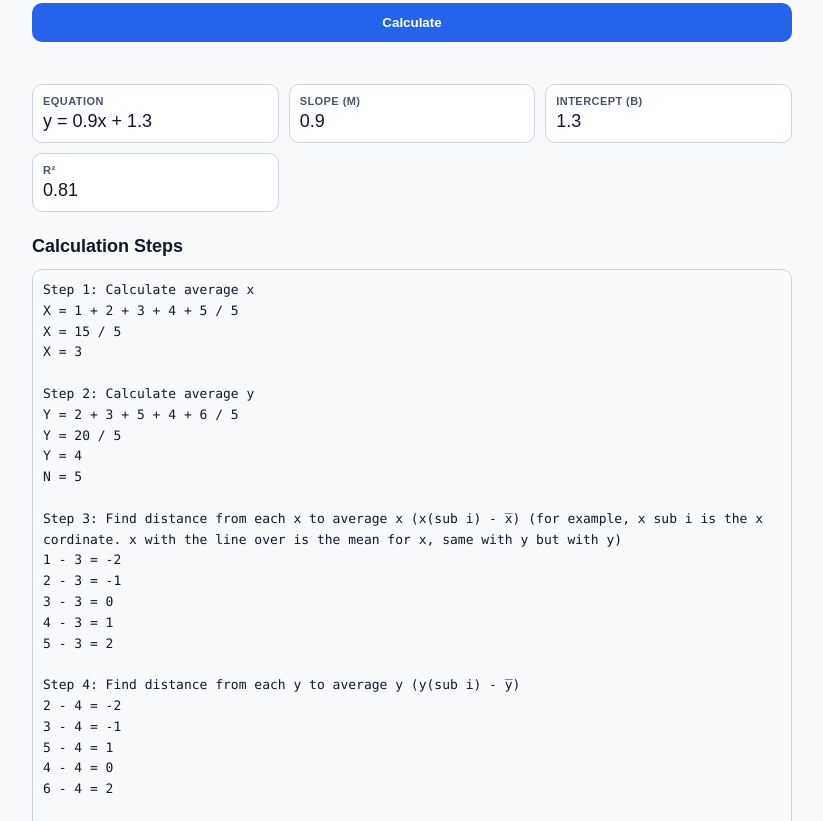
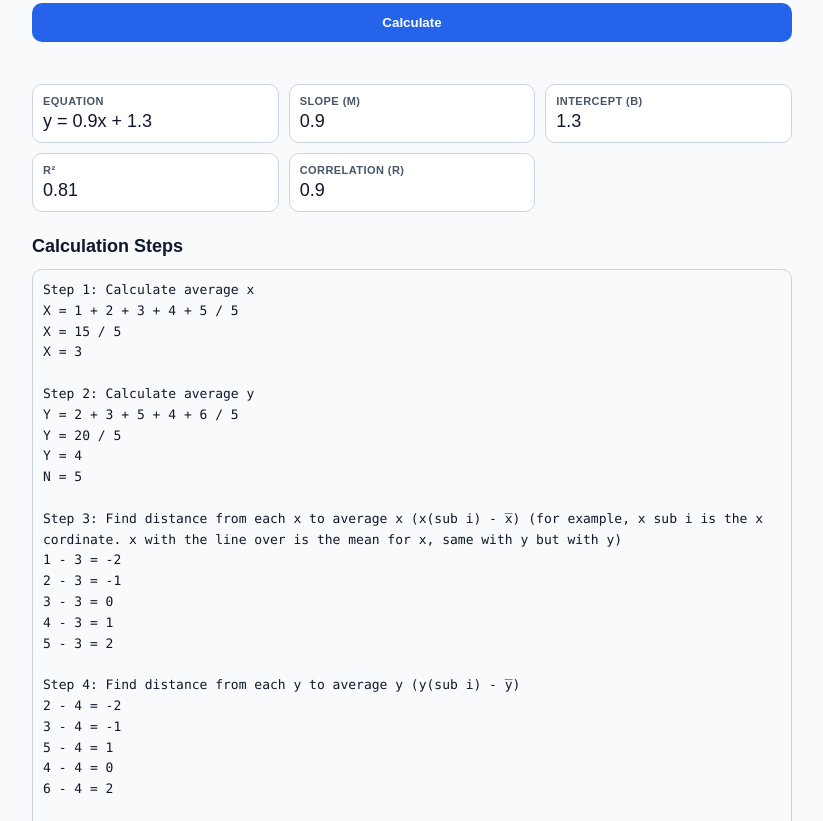
Before and after one commit to Aaronwithcs50/blepblorp, a plain HTML site: page index.html in a window 1280 px wide. Shown: the part 299-1120 px from the top of the page, without its empty margins (228-1051 px from the left). Drawn offline with Linux system fonts and the light colour scheme.

Commit message:
Fix best-fit step math and add correlation coefficient

```diff
--- a/index.html
+++ b/index.html
@@ -125,6 +125,10 @@
           <div class="label">R²</div>
           <div class="value" id="rSquared">-</div>
         </article>
+        <article class="card">
+          <div class="label">Correlation (r)</div>
+          <div class="value" id="correlation">-</div>
+        </article>
       </section>
 
       <section id="steps" style="margin-top: 24px; display: none;">
@@ -139,6 +143,7 @@
             <div><strong>m</strong> = slope (how steep the line is)</div>
             <div><strong>b</strong> = intercept (where the line crosses the y-axis)</div>
             <div><strong>R²</strong> = how well the line fits the data (closer to 1 is better)</div>
+            <div><strong>r</strong> = correlation coefficient (between -1 and 1)</div>
             <div><strong>Σ</strong> = sum (total when you add everything up)</div>
             <div><strong>÷</strong> = divide</div>
           </div>
@@ -157,6 +162,7 @@
       const slopeEl = document.getElementById('slope');
       const interceptEl = document.getElementById('intercept');
       const rSquaredEl = document.getElementById('rSquared');
+      const correlationEl = document.getElementById('correlation');
       const errorEl = document.getElementById('error');
       const stepsEl = document.getElementById('steps');
       const stepsContentEl = document.getElementById('stepsContent');
@@ -177,11 +183,12 @@
           return;
         }
 
-        const { slope, intercept, rSquared, steps } = bestFit(points);
+        const { slope, intercept, rSquared, correlation, steps } = bestFit(points);
         equationEl.textContent = `y = ${formatNumber(slope)}x + ${formatNumber(intercept)}`;
         slopeEl.textContent = formatNumber(slope);
         interceptEl.textContent = formatNumber(intercept);
         rSquaredEl.textContent = formatNumber(rSquared);
+        correlationEl.textContent = formatNumber(correlation);
 
         stepsContentEl.textContent = steps;
         stepsEl.style.display = 'block';
@@ -248,13 +255,11 @@
 
         steps += `Step 5: Calculate (x(sub i) - x̅)(y(sub i) - y̅) for each point\n`;
         let sumProducts = 0;
-        let sumXSquares = 0;
         const products = points.map((p, i) => {
           const xDev = p.x - meanX;
           const yDev = p.y - meanY;
           const product = xDev * yDev;
           sumProducts += product;
-          sumXSquares += xDev * xDev;
           return `@i=${i+1} => (${formatNumber(xDev)})(${formatNumber(yDev)}) = ${formatNumber(product)}`;
         }).join('\n');
         steps += `${products}\n\n`;
@@ -262,24 +267,19 @@
         steps += `Step 6: Add all answers from step 5\n`;
         steps += `Sum of products = ${formatNumber(sumProducts)}\n\n`;
 
-        steps += `Step 7: Square all the answers from step 5\n`;
-        const productSquares = points.map((p, i) => {
+        steps += `Step 7: Square each x-deviation (x(sub i) - x̅)²\n`;
+        const xSquares = points.map((p, i) => {
           const xDev = p.x - meanX;
-          const yDev = p.y - meanY;
-          const product = xDev * yDev;
-          const square = product * product;
-          return `@i=${i+1} => (${formatNumber(product)})² = ${formatNumber(square)}`;
+          const square = xDev * xDev;
+          return `@i=${i+1} => (${formatNumber(xDev)})² = ${formatNumber(square)}`;
         }).join('\n');
-        steps += `${productSquares}\n`;
-        const sumProductSquares = points.reduce((sum, p) => {
+        steps += `${xSquares}\n\n`;
+
+        steps += `Step 8: Add all squared x-deviations\n`;
+        const sumXSquares = points.reduce((sum, p) => {
           const xDev = p.x - meanX;
-          const yDev = p.y - meanY;
-          const product = xDev * yDev;
-          return sum + product * product;
+          return sum + xDev * xDev;
         }, 0);
-        steps += `Sum of squares = ${formatNumber(sumProductSquares)}\n\n`;
-
-        steps += `Step 8: Sum of (x(sub i) - x̅)²\n`;
         steps += `Sum of (x(sub i) - x̅)² = ${formatNumber(sumXSquares)}\n\n`;
 
         const slope = sumProducts / sumXSquares;
@@ -297,19 +297,28 @@
 
         let ssResidual = 0;
         let ssTotal = 0;
+        let sumYSquares = 0;
         for (const p of points) {
           const predicted = slope * p.x + intercept;
           ssResidual += (p.y - predicted) ** 2;
-          ssTotal += (p.y - meanY) ** 2;
+          const yDev = p.y - meanY;
+          ssTotal += yDev ** 2;
+          sumYSquares += yDev ** 2;
         }
 
         const rSquared = ssTotal === 0 ? 1 : 1 - ssResidual / ssTotal;
+        const correlationDenominator = Math.sqrt(sumXSquares * sumYSquares);
+        const correlation = correlationDenominator === 0 ? 0 : sumProducts / correlationDenominator;
 
         steps += `Step 11: Final equation\n`;
         steps += `y = ${formatNumber(slope)}x + ${formatNumber(intercept)}\n`;
-        steps += `R² = ${formatNumber(rSquared)}`;
+        steps += `R² = ${formatNumber(rSquared)}\n\n`;
+        steps += `Correlation coefficient (r)\n`;
+        steps += `r = Σ[(x(sub i) - x̅)(y(sub i) - y̅)] / √(Σ(x(sub i) - x̅)² × Σ(y(sub i) - y̅)²)\n`;
+        steps += `r = ${formatNumber(sumProducts)} / √(${formatNumber(sumXSquares)} × ${formatNumber(sumYSquares)})\n`;
+        steps += `r = ${formatNumber(correlation)}`;
 
-        return { slope, intercept, rSquared, steps };
+        return { slope, intercept, rSquared, correlation, steps };
       }
 
       function formatNumber(value) {
@@ -324,6 +333,7 @@
         slopeEl.textContent = '-';
         interceptEl.textContent = '-';
         rSquaredEl.textContent = '-';
+        correlationEl.textContent = '-';
       }
     </script>
   </body>
```
